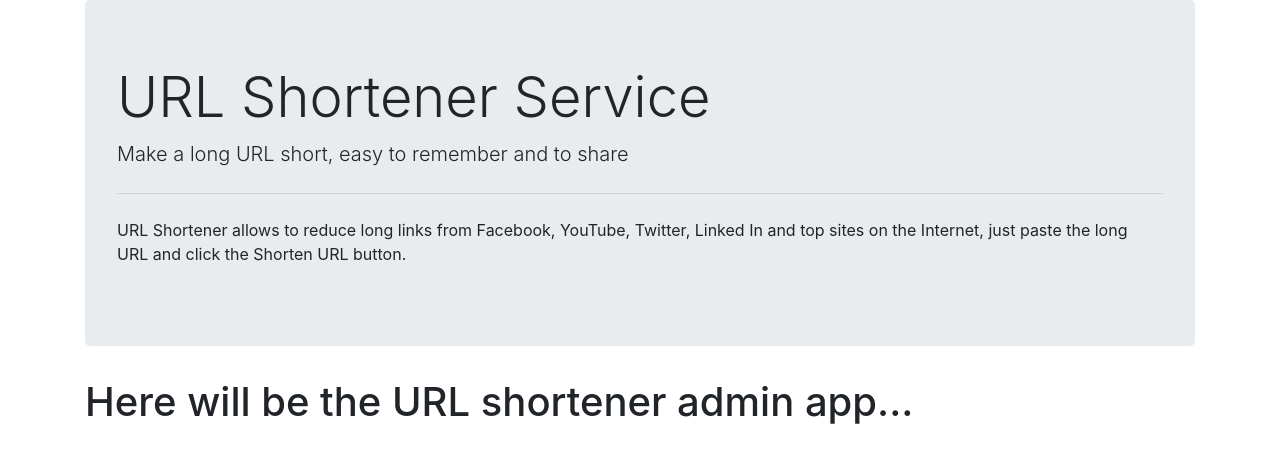
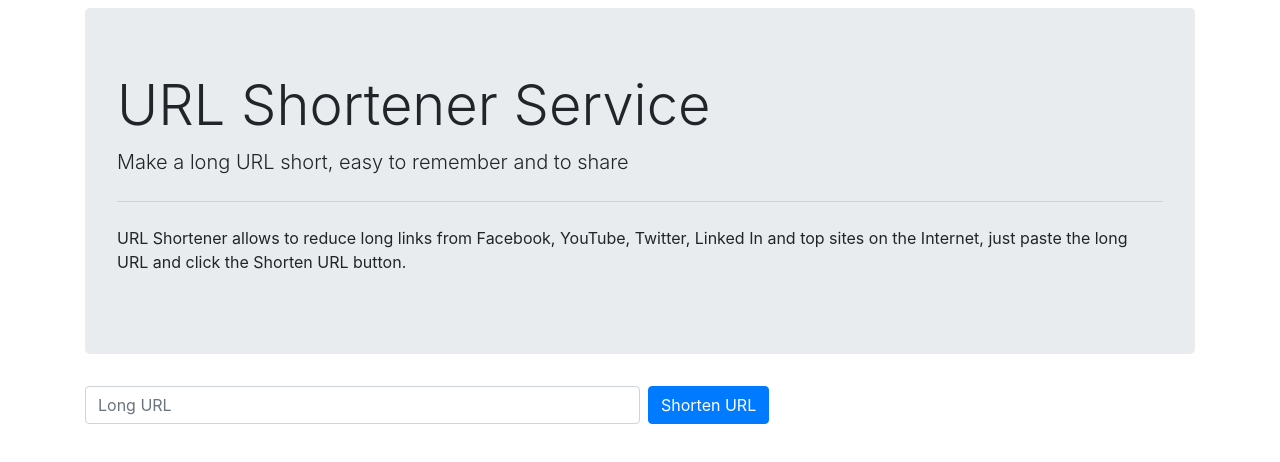
Before and after one commit to sergio1990/url-shortener-exercise, a React app in the folder admin-service/: page / in a window 1280 px wide. Shown: the top 462 px of the page. Built offline with nearby package versions, Linux system fonts and the light colour scheme.

Commit message:
Add the adding link form view

```diff
--- a/admin-service/src/assets/index.html
+++ b/admin-service/src/assets/index.html
@@ -5,7 +5,7 @@
     <title><%= htmlWebpackPlugin.options.title %></title>
   </head>
   <body>
-    <div class="container">
+    <div class="container mt-2">
       <div class="jumbotron">
         <h1 class="display-4">URL Shortener Service</h1>
         <p class="lead">Make a long URL short, easy to remember and to share</p>
--- /dev/null
+++ b/admin-service/src/components/AddLinkForm.js
@@ -0,0 +1,13 @@
+import React from 'react';
+
+function AddLinkForm() {
+  return (
+    <form className="form-inline">
+      <label className="sr-only" for="long-url">Long URL</label>
+      <input type="text" className="form-control mb-2 mr-sm-2 w-50" id="long-url" placeholder="Long URL"/>
+      <button type="submit" className="btn btn-primary mb-2">Shorten URL</button>
+    </form>
+  );
+}
+
+export default AddLinkForm;
--- a/admin-service/src/components/App.js
+++ b/admin-service/src/components/App.js
@@ -1,7 +1,12 @@
 import React from 'react';
+import AddLinkForm from './AddLinkForm';
 
 function App() {
-  return <h1>Here will be the URL shortener admin app...</h1>;
+  return (
+    <div>
+      <AddLinkForm />
+    </div>
+  );
 }
 
 export default App;
```
